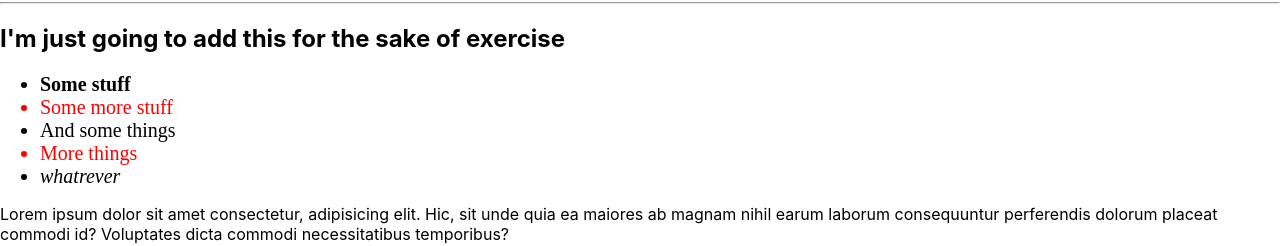
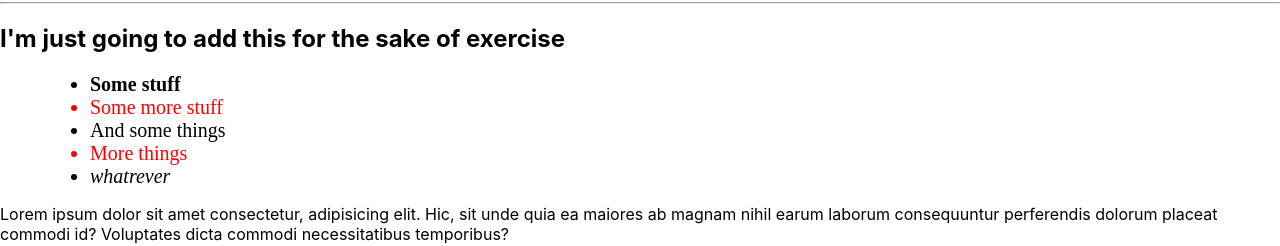
Before and after one commit to oliveroliverio/WD_udemy_html_css_course, a React (Create React App) app: page / in a window 1280 px wide. Shown: the part 518-764 px from the top of the page. Built offline with nearby package versions, Linux system fonts and the light colour scheme.

Commit message:
changed the margin-left of ul,ol to 50px

```diff
--- a/src/Main2.css
+++ b/src/Main2.css
@@ -66,3 +66,7 @@ a:hover {
 
 
 }
+
+ul,ol {
+    margin-left: 50px;
+}
```
